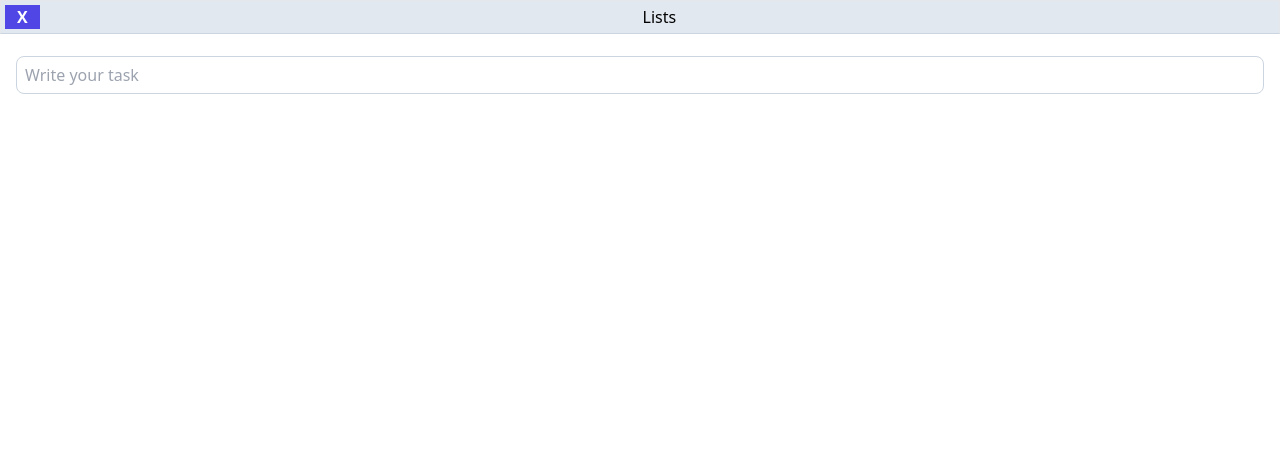
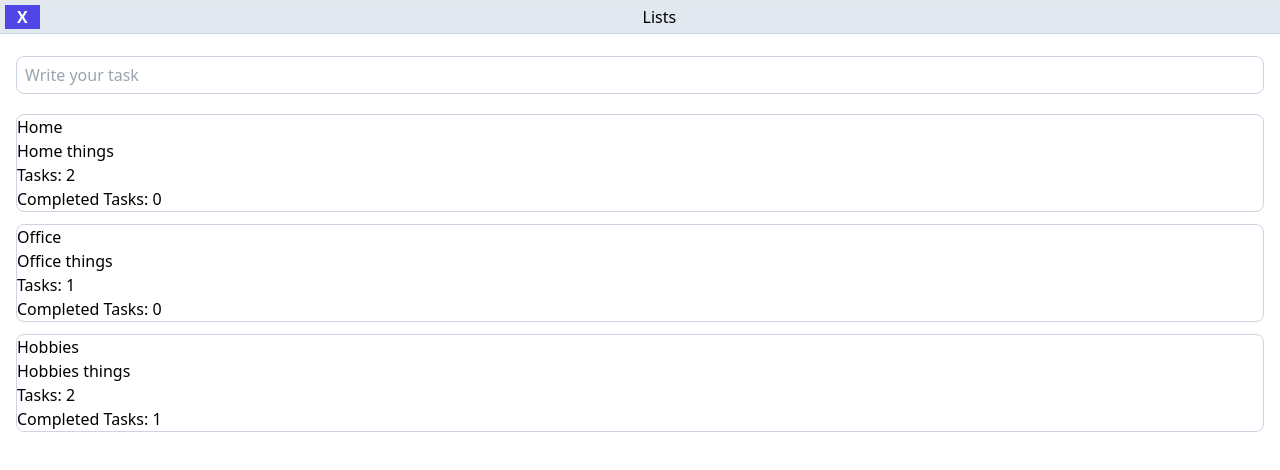
Before and after one commit to farboledafalla/doing-tasks, a React (Vite) app: page /lists in a window 1280 px wide. Shown: the top 470 px of the page. Built offline with nearby package versions, Linux system fonts and the light colour scheme.

Commit message:
Se completa page Lists para mostrar las listas existentes

```diff
--- a/src/Context/index.jsx
+++ b/src/Context/index.jsx
@@ -10,20 +10,20 @@ const defaultLists = [
    {
       name: 'Home',
       description: 'Home things',
-      nTasks: 0,
+      nTasks: 2,
       nTasksCompleted: 0,
    },
    {
       name: 'Office',
       description: 'Office things',
-      nTasks: 0,
+      nTasks: 1,
       nTasksCompleted: 0,
    },
    {
       name: 'Hobbies',
       description: 'Hobbies things',
-      nTasks: 0,
-      nTasksCompleted: 0,
+      nTasks: 2,
+      nTasksCompleted: 1,
    },
 ];
 
@@ -44,10 +44,24 @@ const defaultTasks = [
       listName: 'Home',
    },
    {
+      name: 'Clean Desk',
+      description: 'Order my desk',
+      completed: false,
+      important: true,
+      listName: 'Home',
+   },
+   {
       name: 'Go Gym',
       description: 'Do excercise',
       completed: true,
       important: false,
+      listName: 'Hobbies',
+   },
+   {
+      name: 'Go Teather',
+      description: 'Whatch Movie',
+      completed: false,
+      important: true,
       listName: 'Hobbies',
    },
 ];
--- a/src/Pages/Lists/index.jsx
+++ b/src/Pages/Lists/index.jsx
@@ -1,13 +1,32 @@
+import {useContext} from 'react'
+import {Link} from 'react-router-dom'
+
+// Context
+import {DoingTaskContext} from '../../Context'
+
 // Layout
 import { Layout } from '../../components/Layout';
 
 // Components
 import { Search } from '../../components/Search';
+import {ListLists} from '../../components/ListLists'
+import {List} from '../../components/List'
 
 export const Lists = () => {
+   const context = useContext(DoingTaskContext)
+
    return (
       <Layout>
          <Search />
+         <ListLists>
+            {
+               context.searchedLists?.map((list, index) => (
+                  <Link key={index} to={`/list/${index}`}>
+                     <List key={list.name} name={list.name} description={list.description} nTasks={list.nTasks} nTasksCompleted={list.nTasksCompleted} />
+                  </Link>
+               ))
+            }
+         </ListLists>
       </Layout>
    );
 };
--- a/src/components/Task/index.jsx
+++ b/src/components/Task/index.jsx
@@ -7,7 +7,7 @@ export const Task = ({ name, completed, important, listName }) => {
          <div>
             <p>completed: {completed ? 'Si' : 'No'}</p>
             <p>important: {important ? 'Si' : 'No'}</p>
-            {listName != 'NO' ? <p>Lista: listName</p> : <></>}
+            {listName != 'NO' ? <p>Lista: {listName}</p> : <></>}
          </div>
       </li>
    );
```
